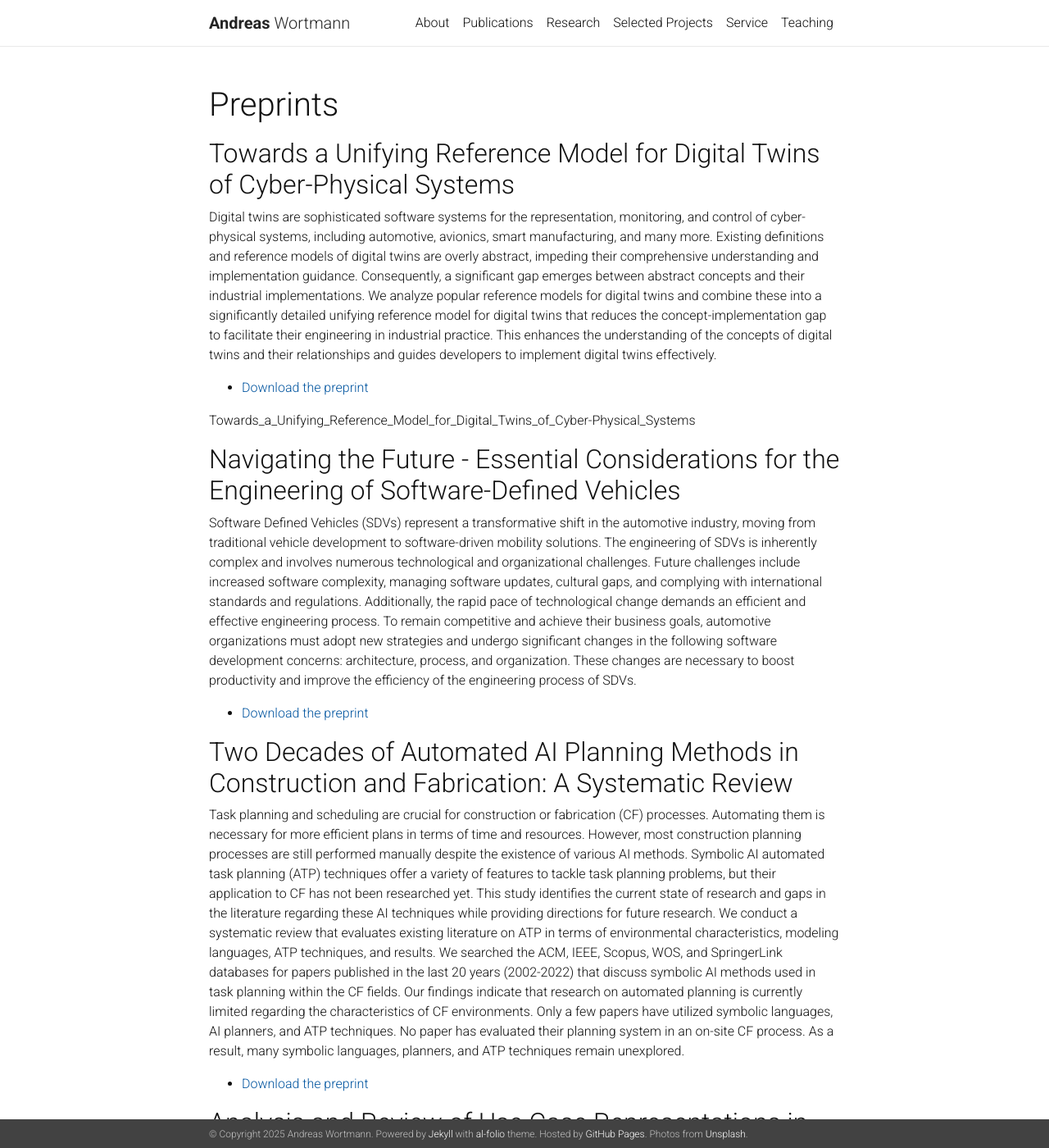
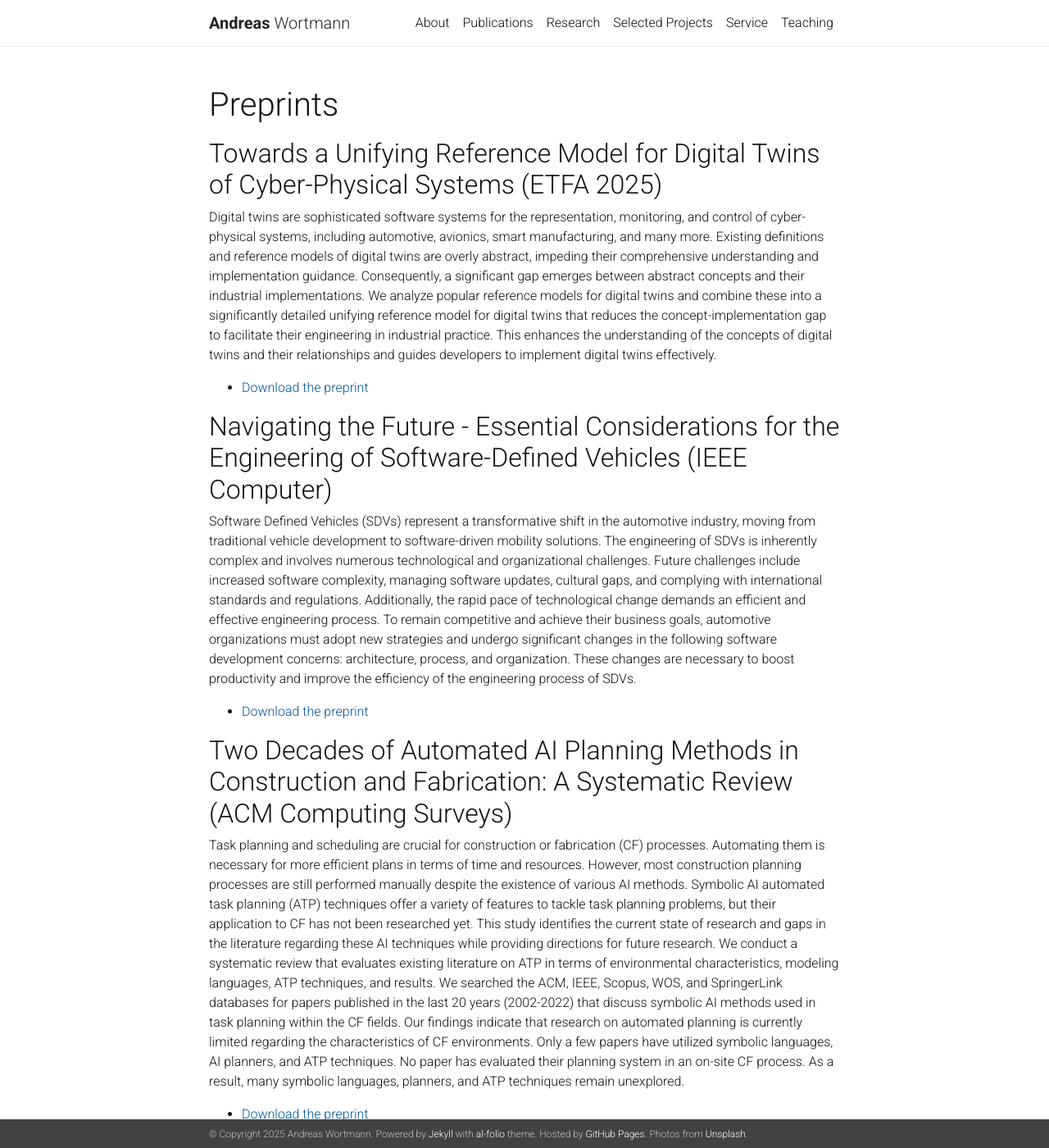
Before and after one commit to awortmann/awortmann.github.io, a Jekyll site: the page built from _pages/preprints.md, in a window 1280 px wide and 1400 px high. Shown: the whole window at 82% size. Built offline with Jekyll 4.4.1, drawn with Linux system fonts in a browser that asks for light colours; nearby versions of some CDN libraries; a style sheet for code colours, icons or effects is not loaded.

Commit message:
Minor update

```diff
--- a/_pages/preprints.md
+++ b/_pages/preprints.md
@@ -7,7 +7,7 @@ nav: false
 ---
 
 
-## Towards a Unifying Reference Model for Digital Twins of Cyber-Physical Systems
+## Towards a Unifying Reference Model for Digital Twins of Cyber-Physical Systems (ETFA 2025)
 
 Digital twins are sophisticated software systems for the representation, monitoring, and control of cyber-physical systems, including automotive, avionics, smart manufacturing, and many more. Existing definitions and reference models of digital twins are overly abstract, impeding their comprehensive understanding and implementation guidance. Consequently, a significant gap emerges between abstract concepts and their industrial implementations. We analyze popular reference models for digital twins and combine these into a significantly detailed unifying reference model for digital twins that reduces the concept-implementation gap to facilitate their engineering in industrial practice. This enhances the understanding of the concepts of digital twins and their relationships and guides developers to implement digital twins effectively.
 
@@ -15,9 +15,7 @@ Digital twins are sophisticated software systems for the representation, monitor
 
 
 
-Towards_a_Unifying_Reference_Model_for_Digital_Twins_of_Cyber-Physical_Systems
-
-## Navigating the Future - Essential Considerations for the Engineering of Software-Defined Vehicles
+## Navigating the Future - Essential Considerations for the Engineering of Software-Defined Vehicles (IEEE Computer)
 
 Software Defined Vehicles (SDVs) represent a transformative shift in the automotive industry, moving from traditional vehicle development to software-driven mobility solutions. The engineering of SDVs is inherently complex and involves numerous technological and organizational challenges. Future challenges include increased software complexity, managing software updates, cultural gaps, and complying with international standards and regulations. Additionally, the rapid pace of  technological change demands an efficient and effective engineering process. To remain competitive and achieve their business goals, automotive organizations must adopt new strategies and undergo significant changes in the following software development concerns: architecture, process, and organization. These changes are necessary to boost productivity and improve the efficiency of the engineering process of SDVs.
 
@@ -25,7 +23,7 @@ Software Defined Vehicles (SDVs) represent a transformative shift in the automot
 
 
 
-## Two Decades of Automated AI Planning Methods in Construction and Fabrication: A Systematic Review
+## Two Decades of Automated AI Planning Methods in Construction and Fabrication: A Systematic Review (ACM Computing Surveys)
 
 Task planning and scheduling are crucial for construction or fabrication (CF) processes. Automating them is necessary for more efficient plans in terms of time and resources. However, most construction planning processes are still performed manually despite the existence of various AI methods. Symbolic AI automated task planning (ATP) techniques offer a variety of features to tackle task planning problems, but their application to CF has not been researched yet. This study identifies the current state of research and gaps in the literature regarding these AI techniques while providing directions for future research. We conduct a systematic review that evaluates existing literature on ATP in terms of environmental characteristics, modeling languages, ATP techniques, and results. We searched the ACM, IEEE, Scopus, WOS, and SpringerLink databases for papers published in the last 20 years (2002-2022) that discuss symbolic AI methods used in task planning within the CF fields. Our findings indicate that research on automated planning is currently limited regarding the characteristics of CF environments. Only a few papers have utilized symbolic languages, AI planners, and ATP techniques. No paper has evaluated their planning system in an on-site CF process. As a result, many symbolic languages, planners, and ATP techniques remain unexplored.
 - [Download the preprint](https://raw.githubusercontent.com/awortmann/awortmann.github.io/master/downloads/preprints/Two_Decades_of_Automated_AI_Planning_Methods_in_Construction_and_Fabrication_-_A_Systematic_Review.pdf)
```
